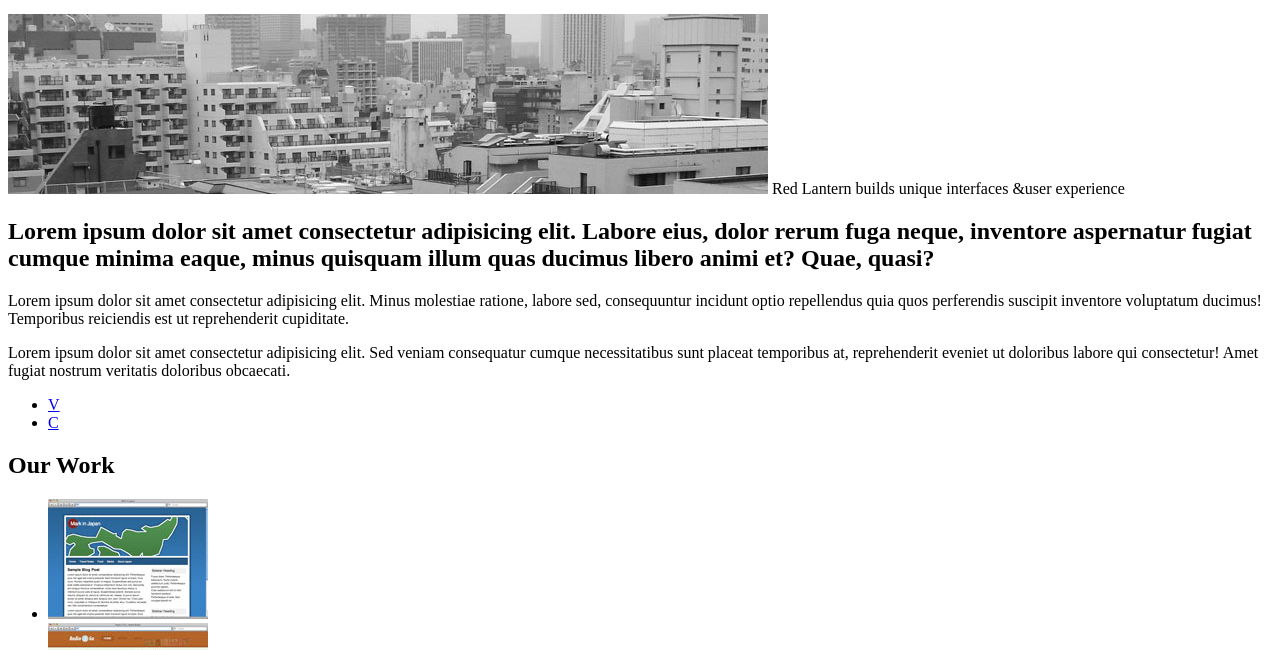
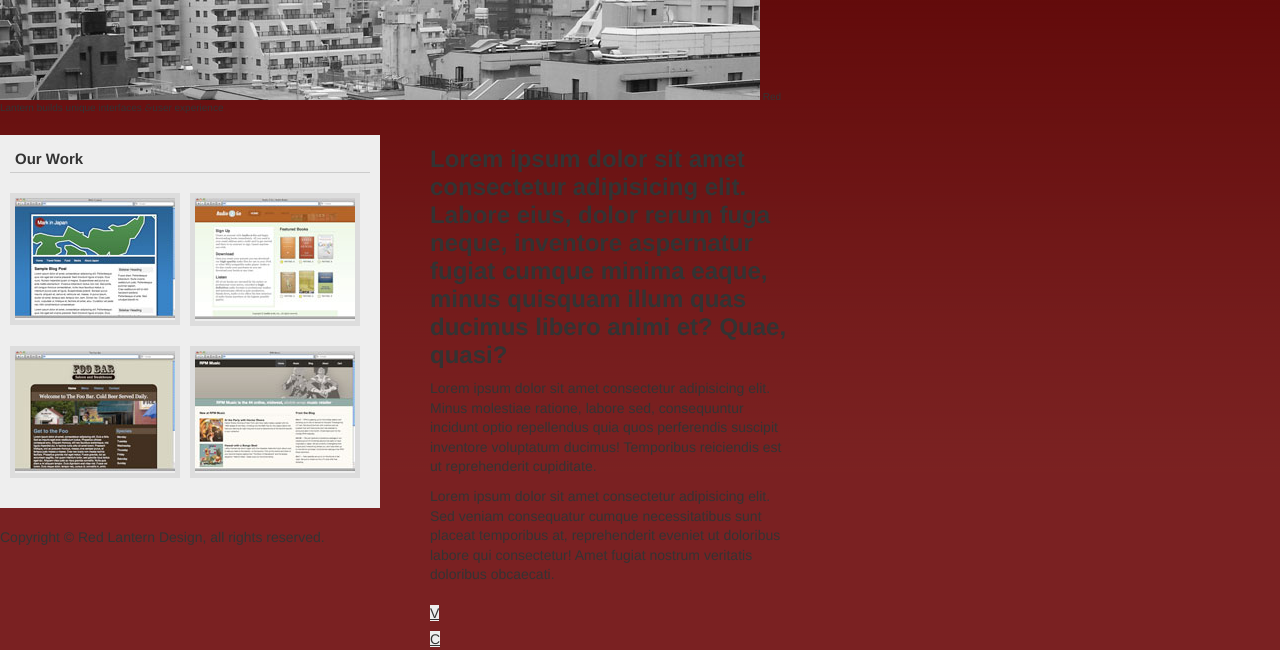
Before and after one commit to An6666666/AN-ON, a plain HTML site: page 123.html in a window 1280 px wide. Shown: the part 179-829 px from the top of the page. Drawn offline with Linux system fonts and the light colour scheme.

Commit message:
20240920

```diff
--- a/123.html
+++ b/123.html
@@ -5,7 +5,7 @@
     <meta charset="UTF-8">
     <meta name="viewport" content="width=device-width, initial-scale=1.0">
     <meta http-equiv="X-UA-Compatible" content="ie=edge">
-    <link rel="stylesheets" href="stylesheets/screen.css" type="text/css" />
+    <link rel="stylesheet" href="stylesheets/screen.css" type="text/css" />
 </head>
 <body>
     <header id="masthead">
```
